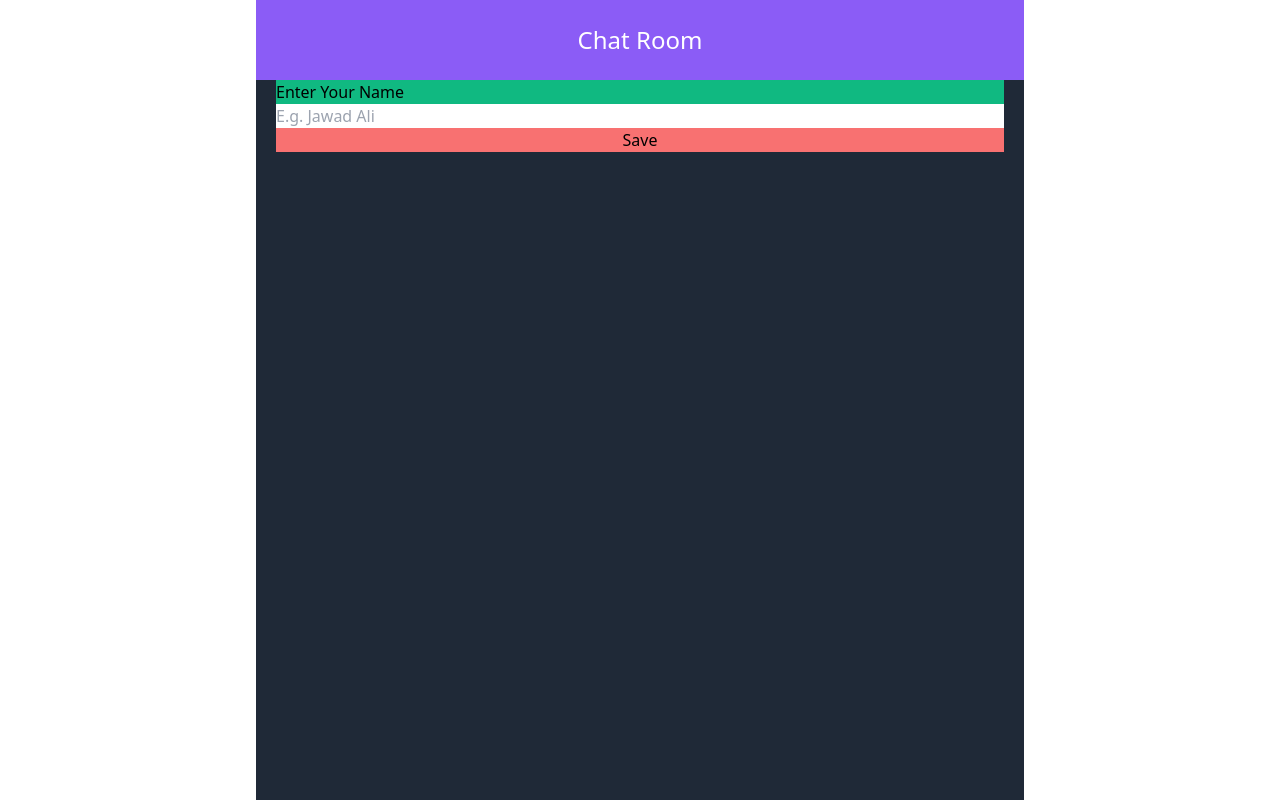
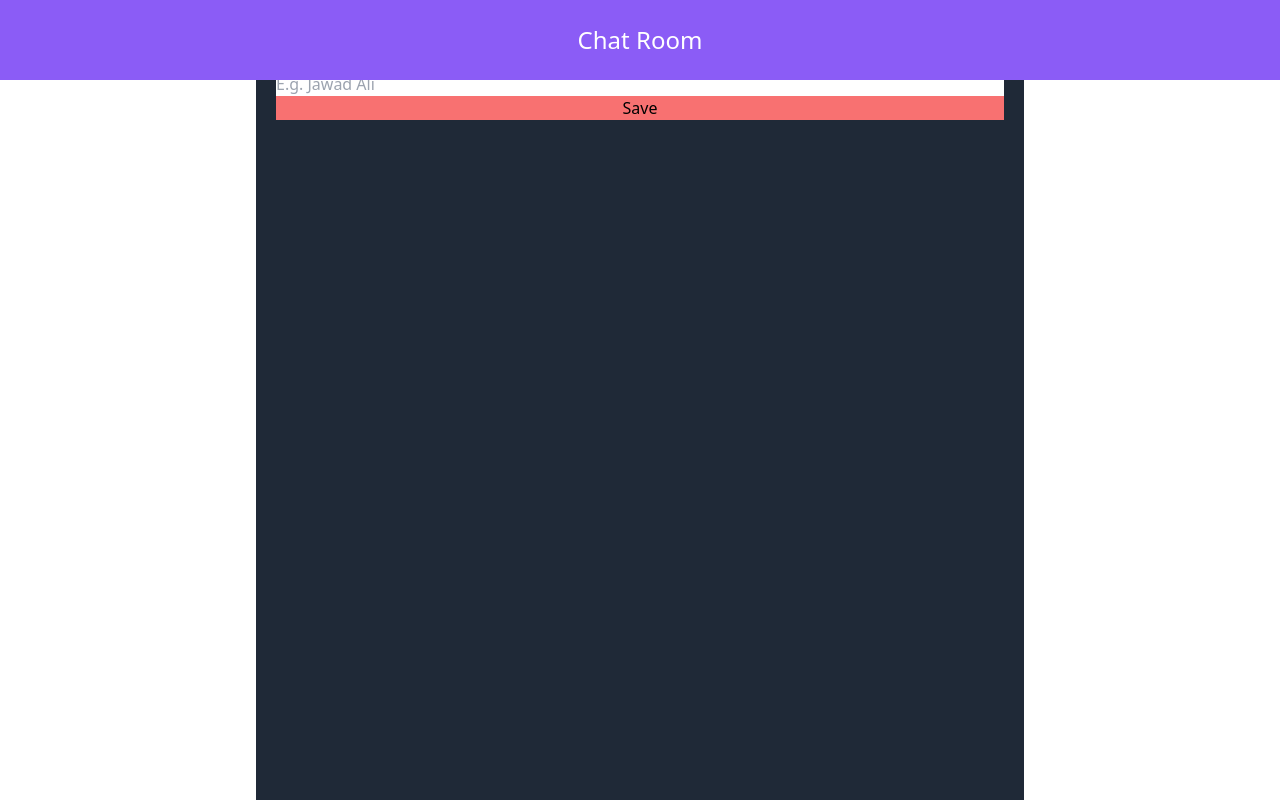
Before and after one commit to thejawadali/chat-room, a React (Create React App) app: page / in a window 1280 px wide. Built offline with nearby package versions, Linux system fonts and the light colour scheme.

Commit message:
TODO: fix fixed positioned objects

```diff
--- a/src/App.js
+++ b/src/App.js
@@ -19,14 +19,14 @@ function App () {
   return (
     <div className="max-w-3xl bg-gray-800 mx-auto min-h-screen">
       {/* Header Start Here */}
-      <header className="w-full text-center bg-purple-500 py-6  box-border">
+      <header className="w-full text-center bg-purple-500 py-6  box-border fixed top-0 left-0 right-0 z-10">
         {/* <header className="w-full flex justify-center items-center h-24 bg-purple-700"> */}
         <h1 className="text-white text-2xl cursor-pointer">Chat Room</h1>
       </header>
       {/* Header Ends here */}
 
       {/* Main Starts here */}
-      <main className="px-5 pb-16">
+      <main className="px-5 pb-16 relative top-12">
         {localStorage.getItem( "name" ) ? <ChatRoom /> :
           <div className="w-full bg-yellow-500 flex justify-center items-center">
             <form onSubmit={saveName} className="w-full bg-green-500 flex flex-col">
```
